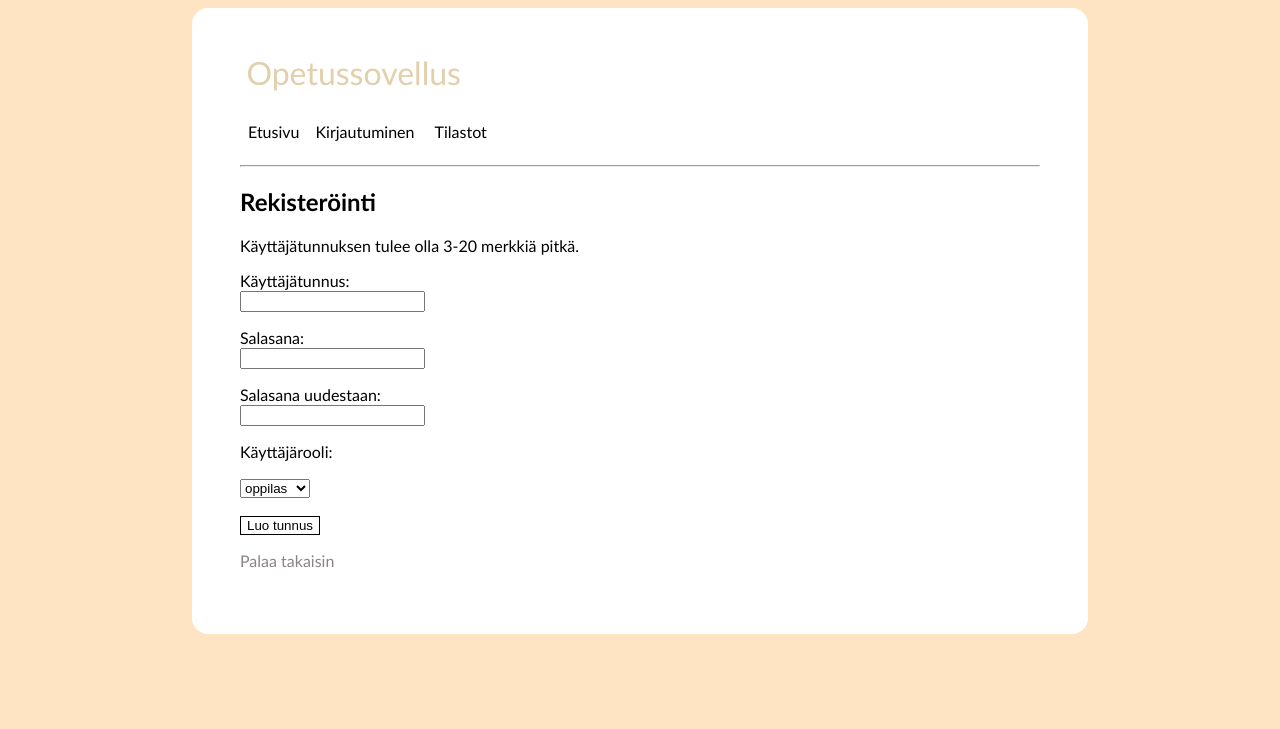
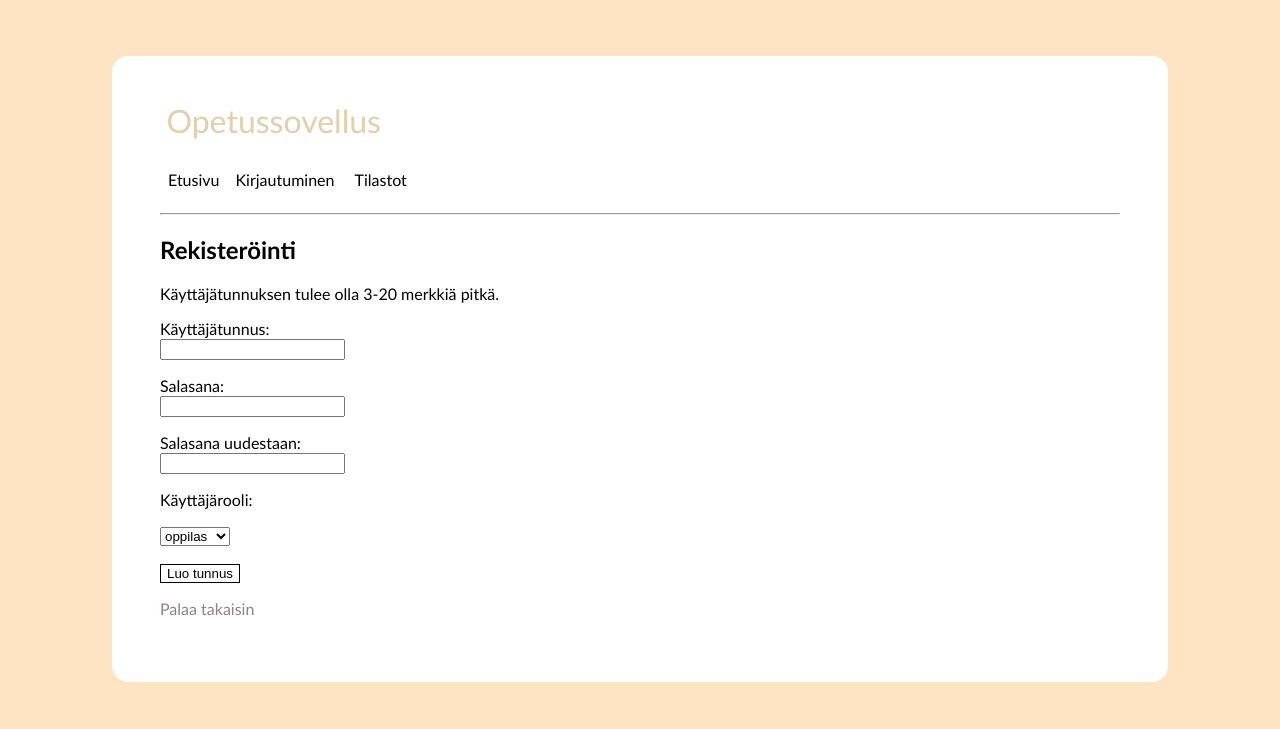
Before and after one commit to eerolasi/opetussovellus, a Flask app: page /register in a window 1280 px wide. Shown: the top 729 px of the page. Run offline with Flask 2, Linux system fonts and the light colour scheme.

Commit message:
Fix layout

```diff
--- a/static/main.css
+++ b/static/main.css
@@ -1,5 +1,6 @@
 body {
     background-color: bisque;
+    padding: 3em;
 }
 
 table,th, td {
@@ -21,12 +22,12 @@ p a {
 
 main {
     background-color: white;
-    max-width: 50em;
+    max-width: 60em;
     padding: 3em;
     padding-top: 1.5em;
     border-radius: 1em;
     margin: auto;
-    margin-bottom: auto;
+    margin-inline-start: auto;
     font-family: 'Trebuchet MS', 'Lucida Sans Unicode', 'Lucida Grande', 'Lucida Sans', Arial, sans-serif;
 }
 
```
